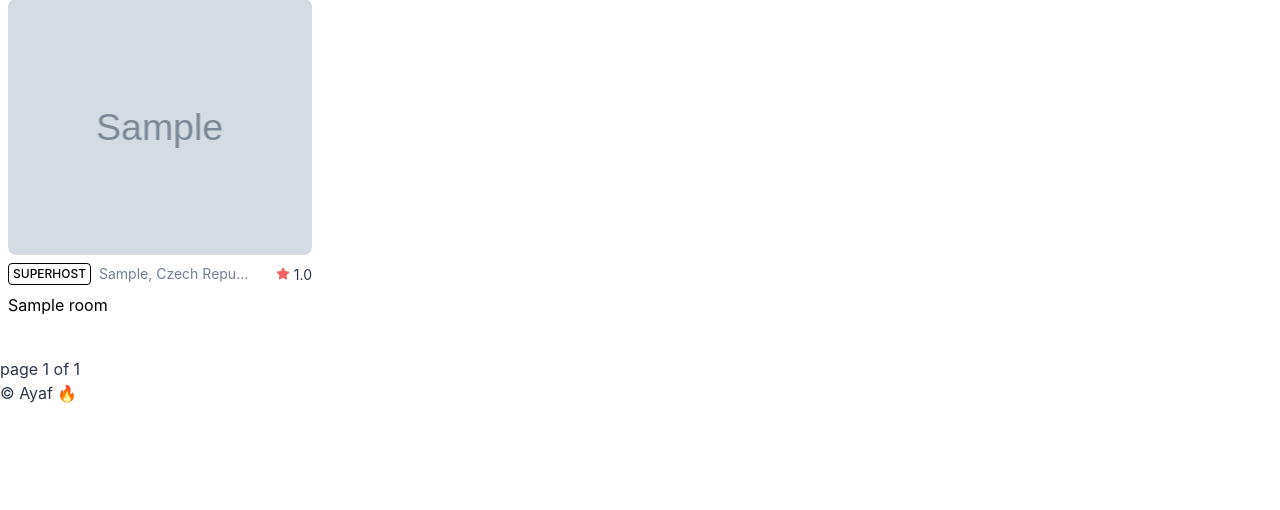
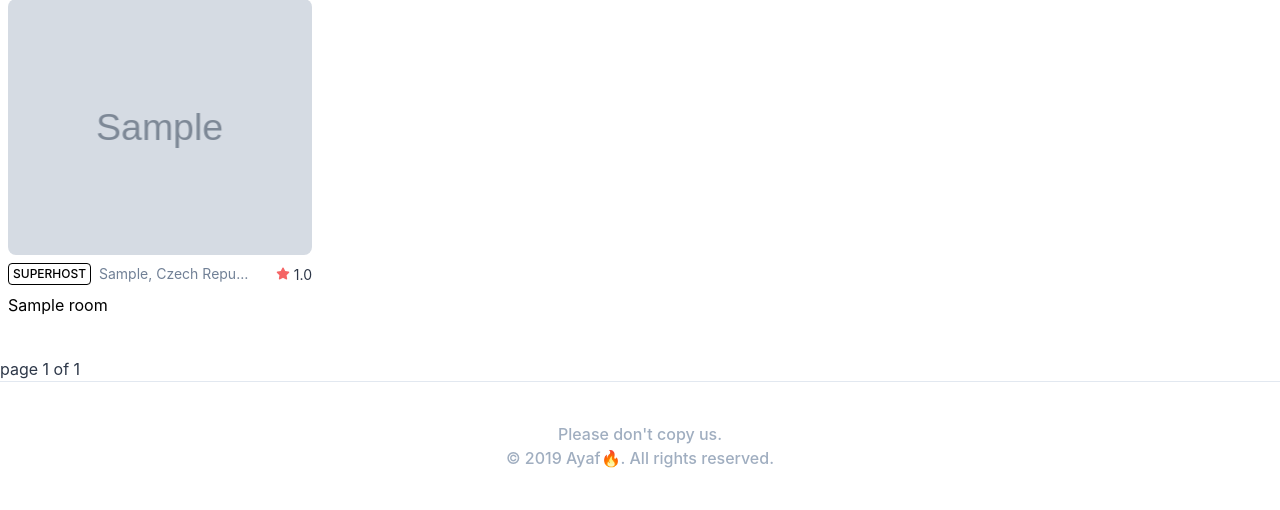
Before and after one commit to Ayaf-Bless/airbnb-clone-v4, a Django app: page / in a window 1280 px wide; the page is wider, and only the part inside the window is pictured. Shown: the part 625-1135 px from the top of that part. Before the commit the page ends 1028 px from the top of that part, so only its background shows below. Run offline with Django 4.2, Linux system fonts and the light colour scheme; tables that the repository leaves empty hold one stand-in row (values such as "Sample post"); grey boxes marked "Sample" are stand-in pictures; some libraries are stand-ins or nearby versions.

Commit message:
styling the footer

```diff
--- a/templates/partials/footer.html
+++ b/templates/partials/footer.html
@@ -1,3 +1,24 @@
-<footer>
-    &copy; Ayaf 🔥
+{% load i18n %}
+<footer class="container mx-auto text-center py-10 border-t font-medium text-gray-500">
+    <div class="flex flex-col">
+        <span>
+            {% trans "Please don't copy us." %}
+        </span>
+        <span>&copy; 2019 Ayaf🔥. {% trans "All rights reserved" %}.</span>
+    </div>
+    {% comment %} <div class="mt-10 flex">
+        {% get_current_language as LANGUAGE_CODE %}
+        <select class="w-1/5 h-8" id="js-lang">
+            <option value="en"
+                {% if LANGUAGE_CODE == 'en' %}
+                selected
+                {% endif %}
+            >English</option>
+            <option value="es"
+                {% if LANGUAGE_CODE == 'es' %}
+                    selected
+                {% endif %}
+            >Spanish</option>
+        </select>
+    </div> {% endcomment %}
 </footer>
```
